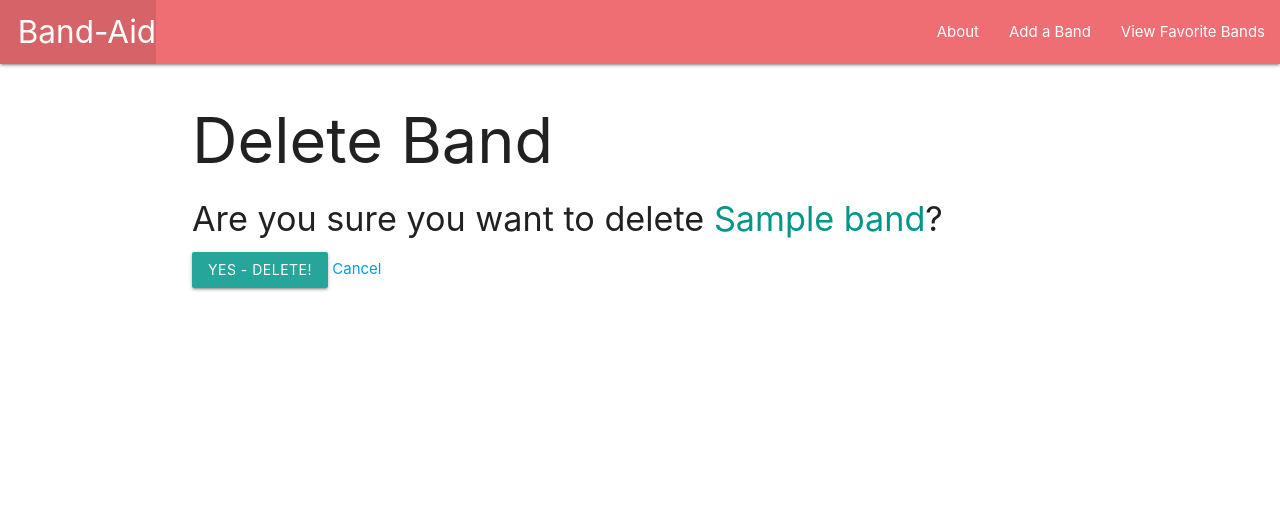
After one commit to federalolive/Band-Aid, a Django app: template main_app/templates/main_app/band_confirm_delete.html in a window 1280 px wide. The commit adds this page. Shown: the top 528 px of the page. Run offline with Django 3.2, Linux system fonts and the light colour scheme; the template is opened without the code that fills it: values that come from a table or form of the project are taken from there, others are empty; tables that the repository leaves empty hold one stand-in row (values such as "Sample post").

Commit message:
Fix Delete issue, Work on fixing edit issue next.

```diff
--- /dev/null
+++ b/main_app/templates/main_app/band_confirm_delete.html
@@ -0,0 +1,13 @@
+{% extends 'base.html' %}
+
+{% block content %}
+  <h1>Delete Band</h1>
+
+  <h4>Are you sure you want to delete <span class="teal-text">{{ object.name }}</span>?</h4>
+
+  <form action="" method="POST">
+    {% csrf_token %}
+    <input type="submit" value="Yes - Delete!" class="btn">
+    <a href="{% url 'detail' band.id %}">Cancel</a>
+  </form>
+{% endblock %}
--- a/main_app/templates/main_app/band_form.html
+++ b/main_app/templates/main_app/band_form.html
@@ -2,6 +2,11 @@
 
 {% block content %}
 
+{% if object %}
+    <h1>Edit <span class="teal-text">{{object.name}}</span></h1>
+  {% else %}
+    <h1>Add Band</h1>
+  {% endif %}
 <form action="" method="post">
     {% csrf_token %}
     <table>
--- a/main_app/urls.py
+++ b/main_app/urls.py
@@ -7,6 +7,6 @@ urlpatterns = [
     path('bands/', views.bands_index, name='index'),
     path('bands/<int:band_id>/', views.bands_detail, name='detail'),
     path('bands/create/', views.BandCreate.as_view(), name='bands_create'),
-    path('bands/<int:pk>/update/', views.BandUpdate.as_view, name='bands_update'),
-    path('bands/<int:pk>/delete/', views.BandDelete.as_view, name='bands_delete'),
+    path('bands/<int:pk>/update/', views.BandUpdate.as_view(), name='bands_update'),
+    path('bands/<int:pk>/delete/', views.BandDelete.as_view(), name='bands_delete'),
 ]
```
